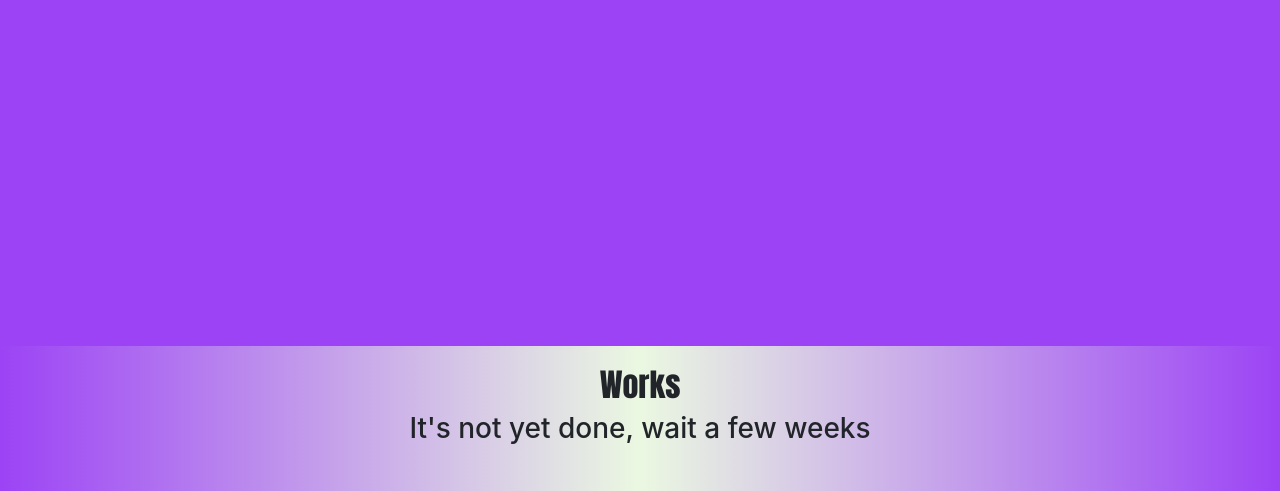
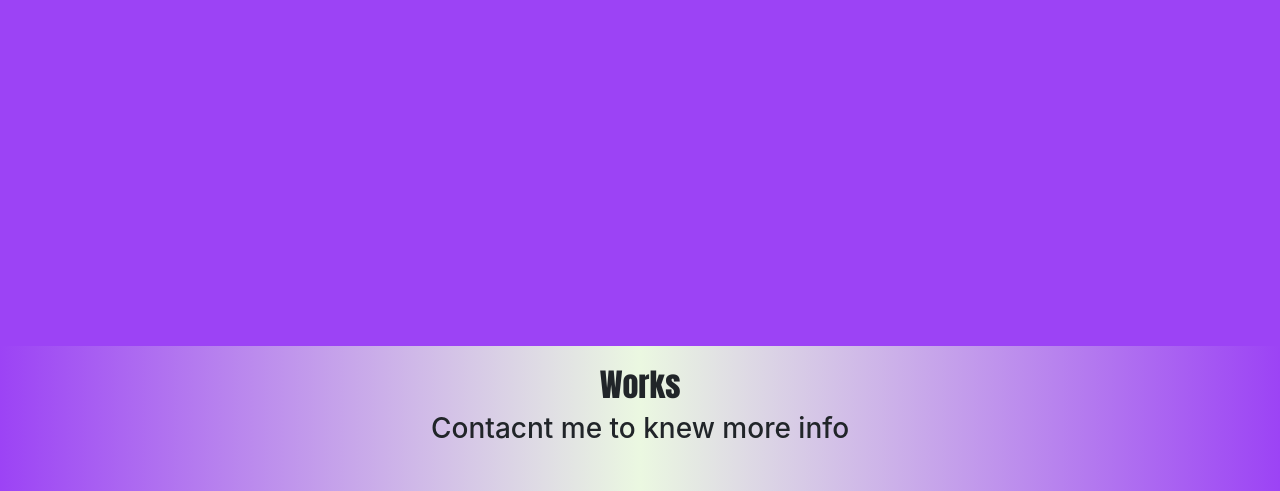
Before and after one commit to Biogenezis/biogenezis.github, a plain HTML site: page index.html in a window 1280 px wide. Shown: the part 454-945 px from the top of the page. Drawn offline with Linux system fonts and the light colour scheme.

Commit message:
Update index.html

```diff
--- a/index.html
+++ b/index.html
@@ -41,7 +41,7 @@
         <section id="works">
           <div class="container">
             <h2 class="title">Works</h2>
-            <h3 class="sub-title">It's not yet done, wait a few weeks</h2>
+            <h3 class="sub-title">Contacnt me to knew more info</h2>
           </div>
         </section>
         <section id="skills">
```
